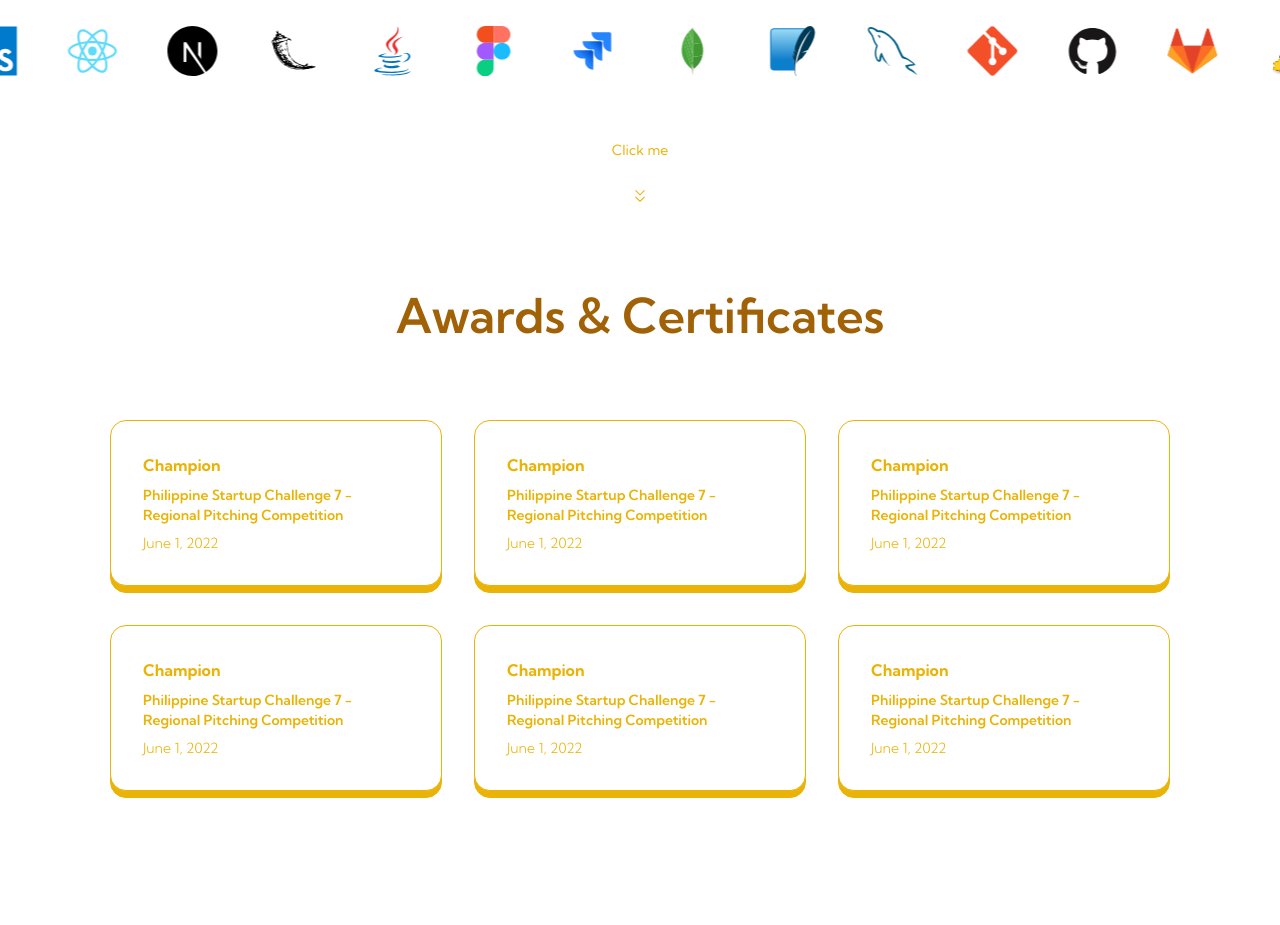
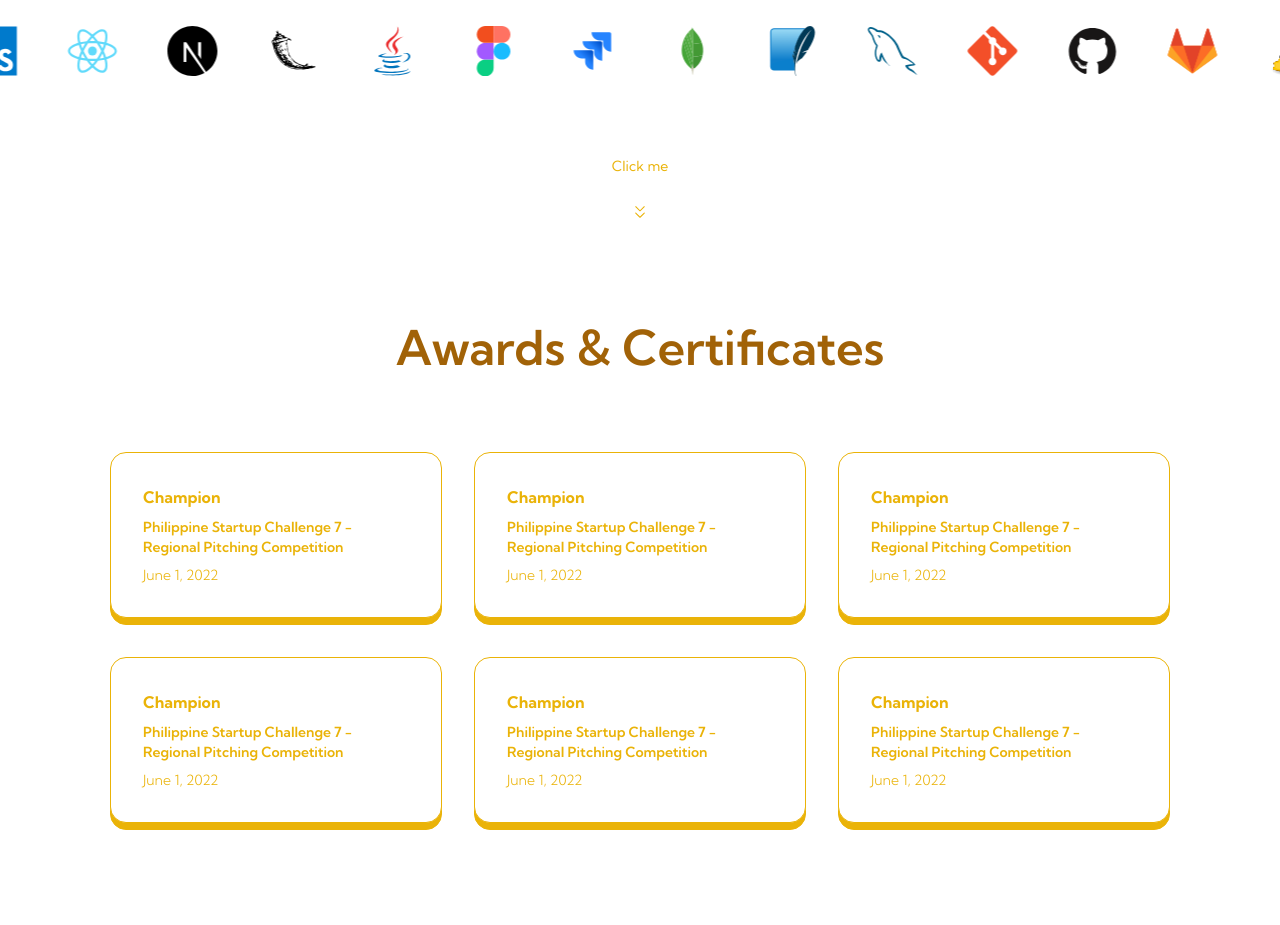
Before and after one commit to Fynmn/react-typescript-portfolio, a React (Vite) app: page / in a window 1280 px wide. Shown: the part 3560-4485 px from the top of the page. Built offline with nearby package versions, Linux system fonts and the light colour scheme.

Commit message:
style: added margin

```diff
--- a/src/components/sections/Skills.tsx
+++ b/src/components/sections/Skills.tsx
@@ -48,7 +48,7 @@ const Skills: React.FC<SkillsProps> = ({ sectionRef }) => {
         </Marquee>
       </div>
 
-      <div className="flex justify-center">
+      <div className="flex justify-center m-4">
         <motion.a
           whileHover={{ scale: 1.2 }}
           onHoverStart={(e) => {}}
```
